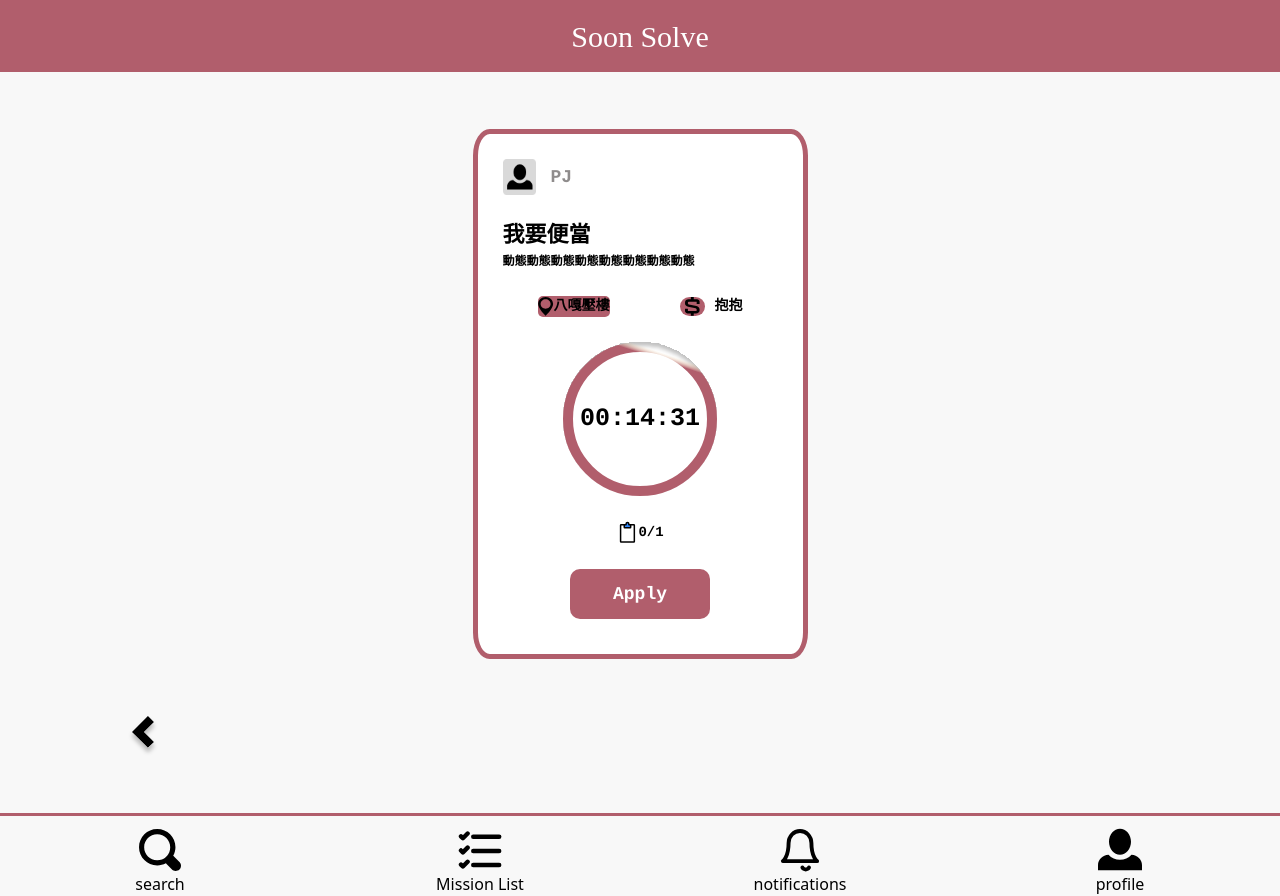
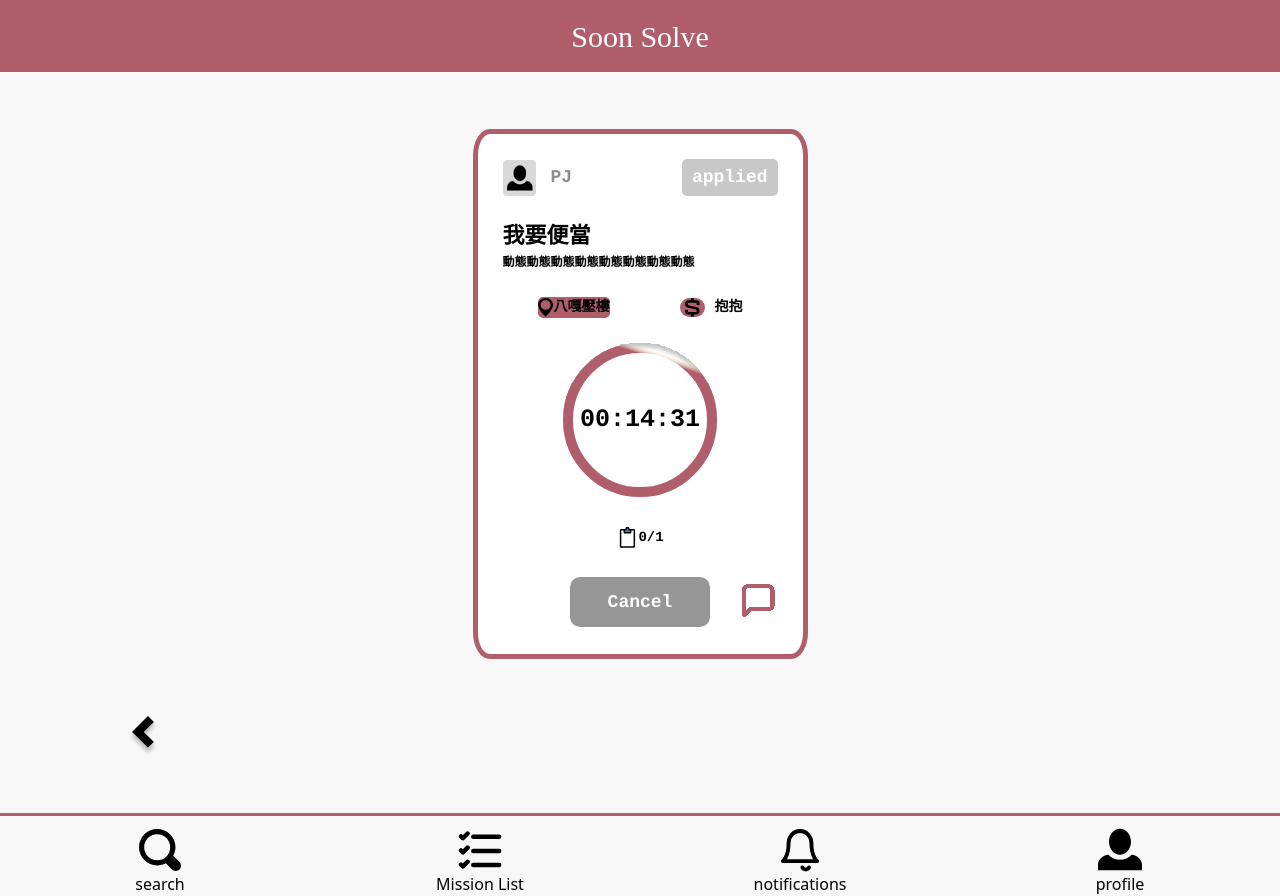
Before and after one commit to ZaiKuku/Soon-Solve, a Next.js app in the folder frontend/: page /task in a window 1280 px wide. Both pictures are taken after a click on the button "Apply". Built offline with nearby package versions, Linux system fonts and the light colour scheme; a web font is replaced by a local one.

Commit message:
add chat icon and status bar

```diff
--- a/frontend/src/components/Task.jsx
+++ b/frontend/src/components/Task.jsx
@@ -1,6 +1,6 @@
 // "use client";
 
-// import { useState, useRef } from "react";
+import { useState } from "react";
 // import nookies from "nookies";
 // import axios from "axios";
 import Image from "next/legacy/image";
@@ -36,6 +36,7 @@ const nameArray = data.tasks.map((task) => task.name);
 const rewardArray = data.tasks.map((task) => task.reward);
 const taskVacancyArray = data.tasks.map((task) => task.task_vacancy);
 const approvedCountArray = data.tasks.map((task) => task.approved_count);
+const statusArray = data.tasks.map((task) => task.status);
 
 const countdown = data.tasks.map((task) => {
   const createdAt = new Date(task.created_at);
@@ -65,8 +66,11 @@ console.log(formattedCountdownInHours);
 console.log(secondsRemainder);
 
 function Task() {
+  const [hasApplied, setHasApplied] = useState(false);
+
   return (
     <div className={styles.taskContainer}>
+      <div className={styles.profileStatusContainer}>
         <div className={styles.profileContainer}>
           <Image
             src="/profile.png"
@@ -75,6 +79,8 @@ function Task() {
             width={33}
           />
           <div className={styles.userName}>{nameArray}</div>
+        </div>
+        {hasApplied && <div className={styles.status}>{statusArray}</div>}
       </div>
       <div className={styles.taskTitle}>{titleArray}</div>
       <div className={styles.taskContent}>{contentArray}</div>
@@ -129,7 +135,7 @@ function Task() {
           <path
             d="M149 77C149 116.765 116.765 149 77 149C37.2355 149 5 116.765 5 77C5 37.2355 37.2355 5 77 5C116.765 5 149 37.2355 149 77Z"
             stroke="url(#paint0_linear_2_375)"
-            stroke-width="10"
+            strokeWidth="10"
           />
           <defs>
             <filter
@@ -139,9 +145,9 @@ function Task() {
               width="154"
               height="158"
               filterUnits="userSpaceOnUse"
-              color-interpolation-filters="sRGB"
+              colorInterpolationFilters="sRGB"
             >
-              <feFlood flood-opacity="0" result="BackgroundImageFix" />
+              <feFlood floodOpacity="0" result="BackgroundImageFix" />
               <feBlend
                 mode="normal"
                 in="SourceGraphic"
@@ -180,8 +186,8 @@ function Task() {
               y2="2.0653e-07"
               gradientUnits="userSpaceOnUse"
             >
-              <stop stop-color="#B15E6C" />
-              <stop offset="1" stop-color="#F6E4B6" stop-opacity="0" />
+              <stop stopColor="#B15E6C" />
+              <stop offset="1" stopColor="#F6E4B6" stopOpacity="0" />
             </linearGradient>
           </defs>
         </svg>
@@ -198,17 +204,17 @@ function Task() {
           viewBox="0 0 22 23"
           fill="none"
         >
-          <path d="M0 0H22V23H0V0Z" fill="white" fill-opacity="0.01" />
+          <path d="M0 0H22V23H0V0Z" fill="white" fillOpacity="0.01" />
           <path
             d="M8.25001 3.83331H5.04168C4.78854 3.83331 4.58334 4.04785 4.58334 4.31248V20.6041C4.58334 20.8688 4.78854 21.0833 5.04168 21.0833H17.875C18.1281 21.0833 18.3333 20.8688 18.3333 20.6041V4.31248C18.3333 4.04785 18.1281 3.83331 17.875 3.83331H14.6667"
             stroke="black"
-            stroke-width="1.5"
+            strokeWidth="1.5"
           />
           <path
             d="M8.25 6.22917V3.83333H10.0606C10.0732 3.83333 10.0833 3.82272 10.0833 3.80961V2.875C10.0833 2.08109 10.6989 1.4375 11.4583 1.4375C12.2177 1.4375 12.8333 2.08109 12.8333 2.875V3.80961C12.8333 3.82272 12.8435 3.83333 12.856 3.83333H14.6667V6.22917C14.6667 6.49381 14.4615 6.70833 14.2083 6.70833H8.70833C8.4552 6.70833 8.25 6.49381 8.25 6.22917Z"
             fill="#2F88FF"
             stroke="black"
-            stroke-width="1.5"
+            strokeWidth="1.5"
           />
         </svg>
         <div className={styles.applicantsNumber}>
@@ -216,8 +222,31 @@ function Task() {
         </div>
       </div>
       <div className={styles.applyTaskContainer}>
-        <button className={styles.applyTask}>Apply</button>
+        <button
+          className={hasApplied ? styles.cancelTask : styles.applyTask}
+          onClick={() => setHasApplied(!hasApplied)}
+        >
+          {hasApplied ? "Cancel" : "Apply"}
+        </button>
       </div>
+      {hasApplied && (
+        <div className={styles.chatContainer}>
+          <svg
+            xmlns="http://www.w3.org/2000/svg"
+            width="40"
+            height="40"
+            viewBox="0 0 49 49"
+            fill="none"
+          >
+            <path
+              d="M7 36.8239V6.91265C7 4.75175 8.75175 3 10.9126 3H38.3012C40.4622 3 42.2138 4.75175 42.2138 6.91265V26.4759C42.2138 28.6369 40.4622 30.3885 38.3012 30.3885H16.7058C15.5172 30.3885 14.3931 30.9289 13.6505 31.857L9.09037 37.5571C8.39723 38.4236 7 37.9335 7 36.8239Z"
+              stroke="#B15E6C"
+              strokeWidth="5"
+              shapeRendering="crispEdges"
+            />
+          </svg>
+        </div>
+      )}
     </div>
   );
 }
--- a/frontend/src/styles/task.module.scss
+++ b/frontend/src/styles/task.module.scss
@@ -5,6 +5,11 @@
   border: solid rgba(177, 94, 108, 1) 5px;
   background-color: white;
   padding: 25px;
+  position: relative;
+  .profileStatusContainer {
+    display: flex;
+    align-items: center;
+    justify-content: space-between;
     .profileContainer {
       display: flex;
       align-items: center;
@@ -14,6 +19,16 @@
         font-weight: 700;
         font-family: "Noto Sans TC", Courier, monospace;
         margin-left: 15px;
+      }
+    }
+    .status {
+      background-color: rgba(200, 200, 200, 1);
+      color: white;
+      font-family: "Noto Sans TC", Courier, monospace;
+      font-weight: 700;
+      font-size: 18px;
+      border-radius: 5px;
+      padding: 5px 10px 5px 10px;
     }
   }
   .taskTitle {
@@ -84,6 +99,7 @@
     display: flex;
     justify-content: center;
     align-items: center;
+    height: 30px;
     margin-bottom: 25px;
     .applicantsNumber {
       font-family: "Noto Sans TC", Courier, monospace;
@@ -105,5 +121,23 @@
       font-weight: 700;
       font-size: 18px;
     }
+    .cancelTask {
+      width: 140px;
+      height: 50px;
+      border-radius: 10px;
+      background-color: rgba(150, 150, 150, 1);
+      color: #fff;
+      font-family: "Noto Sans TC", Courier, monospace;
+      font-weight: 700;
+      font-size: 18px;
     }
   }
+  .chatContainer {
+    position: absolute;
+    right: 25px;
+    bottom: 30px;
+    display: flex;
+    justify-content: center;
+    align-items: center;
+  }
+}
```
Lines whose indentation alone changed are shown as unchanged.
